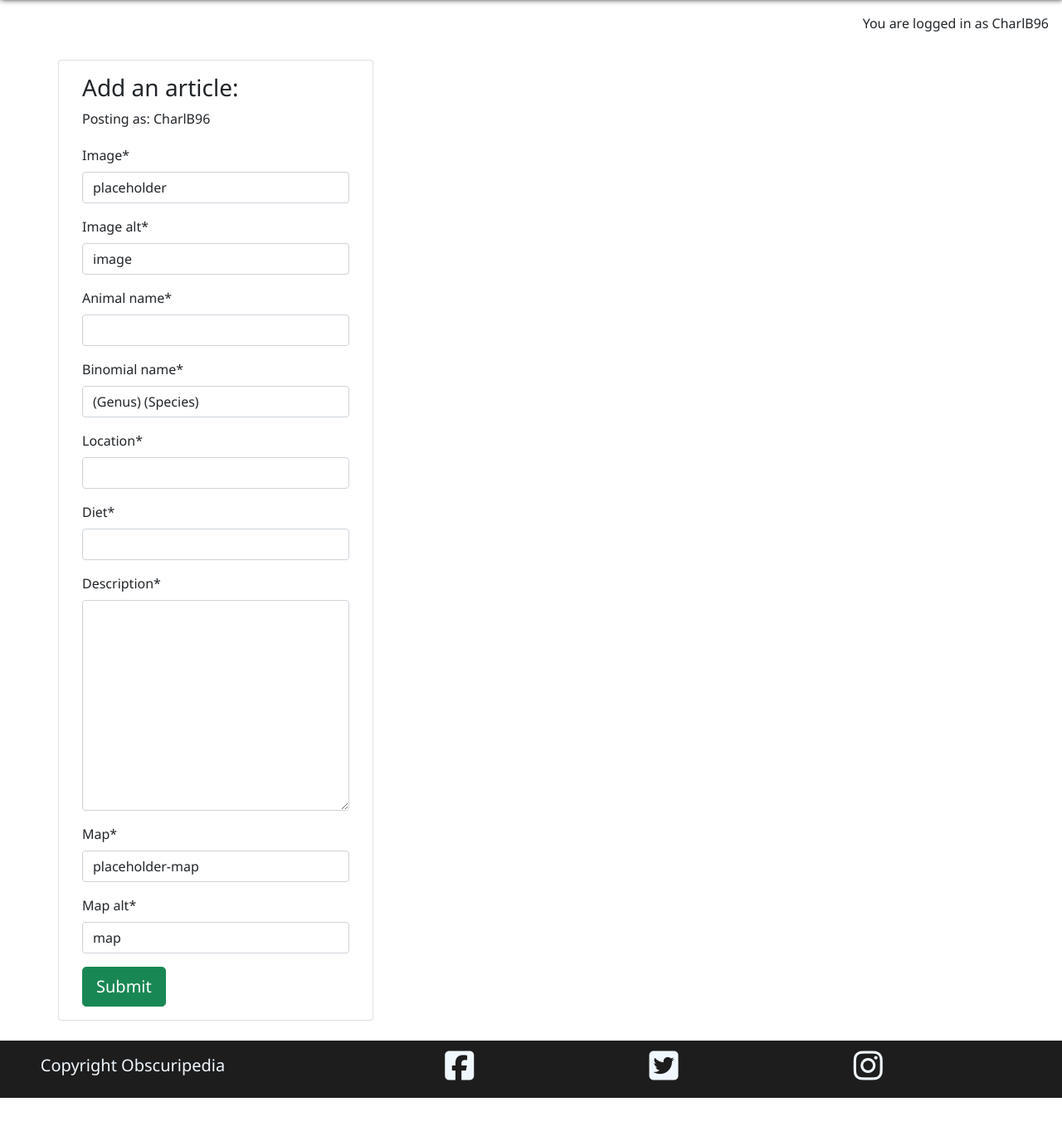
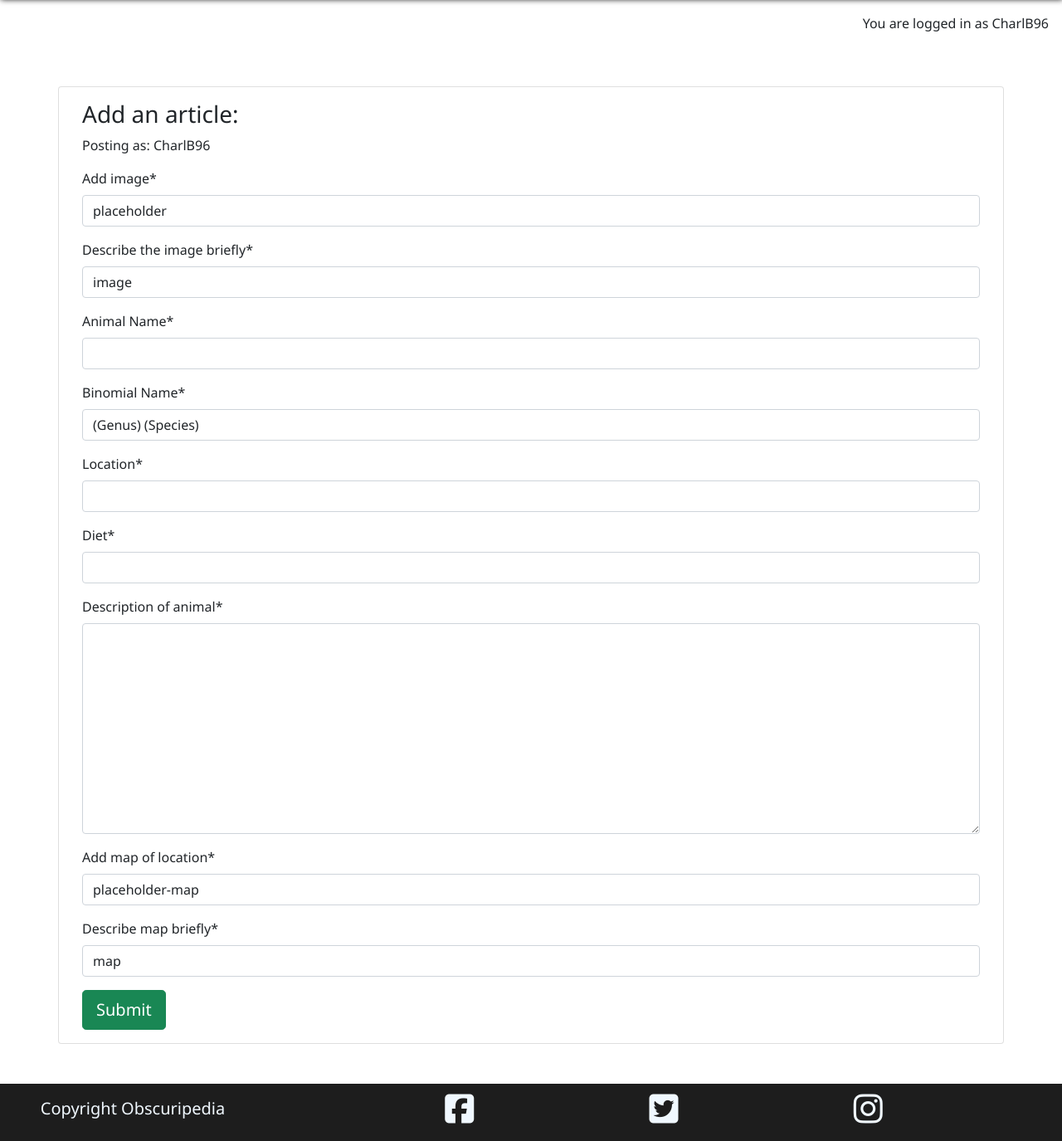
Before and after one commit to CharlB96/CapstoneProject, a Django app: page /pedia/add/ in a window 1280 px wide. Shown: the part 126-1501 px from the top of the page at 83% size. Before the commit the page ends 1449 px from the top, so only its background shows below. Run offline with Django 4.2, Linux system fonts and the light colour scheme; a user stored in the database is signed in; some libraries are stand-ins or nearby versions.

Commit message:
Update labels on article form

```diff
--- a/pedia/forms.py
+++ b/pedia/forms.py
@@ -8,3 +8,14 @@ class AddArticleForm(forms.ModelForm):
             'image', 'image_alt', 'animal_name', 'binomial_name',
             'location', 'diet', 'description', 'map', 'map_alt'
             )
+        labels = {
+            'animal_name': 'Animal Name',
+            'binomial_name': 'Binomial Name',
+            'image': 'Add image',
+            'image_alt': 'Describe the image briefly',
+            'location': 'Location',
+            'diet': 'Diet',
+            'description': 'Description of animal',
+            'map': 'Add map of location',
+            'map_alt': 'Describe map briefly'
+        }
--- a/pedia/models.py
+++ b/pedia/models.py
@@ -23,4 +23,4 @@ class Article(models.Model):
         ordering = ['post_date']
 
     def __str__(self):
-        return str(self.animal_name)
+        return f"{self.animal_name} - {self.binomial_name}"
--- a/pedia/templates/pedia/add_article.html
+++ b/pedia/templates/pedia/add_article.html
@@ -6,12 +6,12 @@
 
 <div class="container">
     <div class="row">
-        <div class="col-md-4 card mb-4 mt-3">
+        <div class="col-12 card mb-5 mt-5">
             <div class="card-body">
                 {% if user.is_staff %}
                 <h3>Add an article:</h3>
                 <p>Posting as: {{ user.username }}</p>
-                <form id="articleForm" method="post" style="margin-top: 1.3em;">
+                <form id="articleForm" enctype="multipart/form-data" method="post">
                     {{ article_form | crispy }}
                     {% csrf_token %}
                     <button id="submitButton" type="submit" class="btn btn-success btn-lg">Submit</button>
--- a/pedia/views.py
+++ b/pedia/views.py
@@ -5,14 +5,23 @@ from django.contrib import messages
 
 
 def article_view(request):
+    """
+    View to display articles
+    """
     article_items = Article.objects.filter(approved=True)
     return render(request, 'pedia/pedia.html', {'article_items': article_items})
 
 def article_detail(request, article_id):
+    """
+    View to display the detailed page view
+    """
     article = get_object_or_404(Article, id=article_id)
     return render(request, 'pedia/article_detail.html', {'article': article})
 
 def add_article(request):
+    """
+    View to add an article
+    """
     if not request.user.is_authenticated:
         messages.error(request, 'You must be logged in to submit an article.')
         return redirect('login')
@@ -25,7 +34,8 @@ def add_article(request):
             article.save()
             messages.success(request, 'Article submitted and awaiting approval')
             return redirect('article_view')
-
+        else:
+            messages.add_message(request, messages.ERROR, 'Error adding article')
     else:
         article_form = AddArticleForm()
 
```
